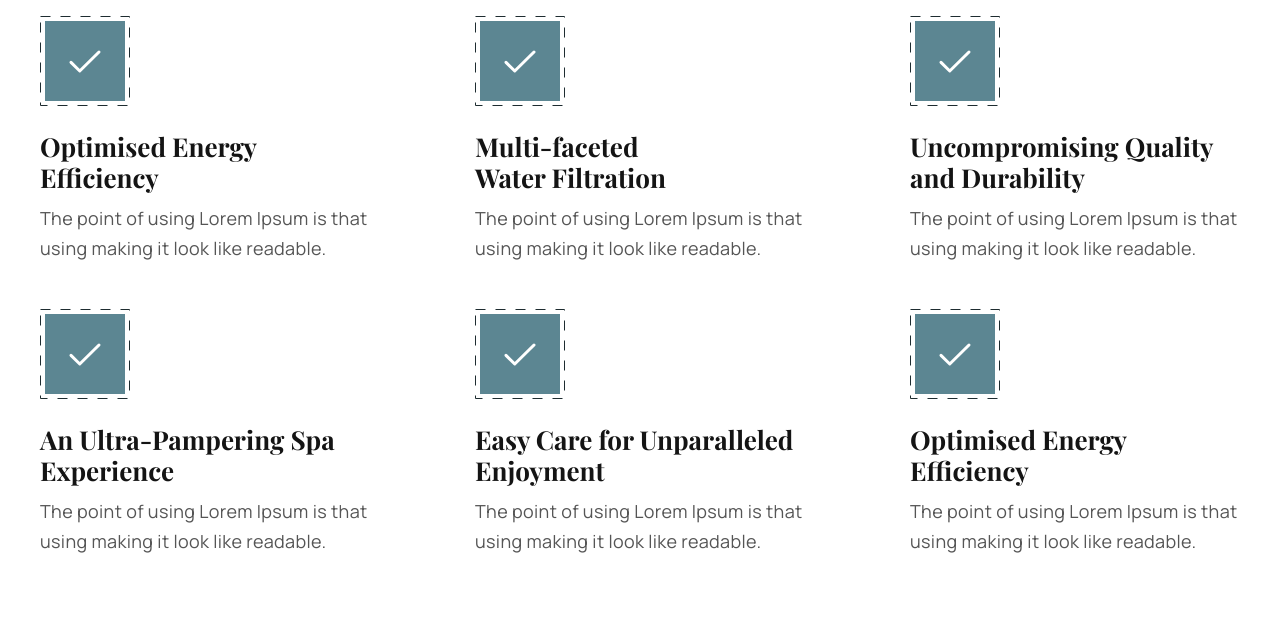
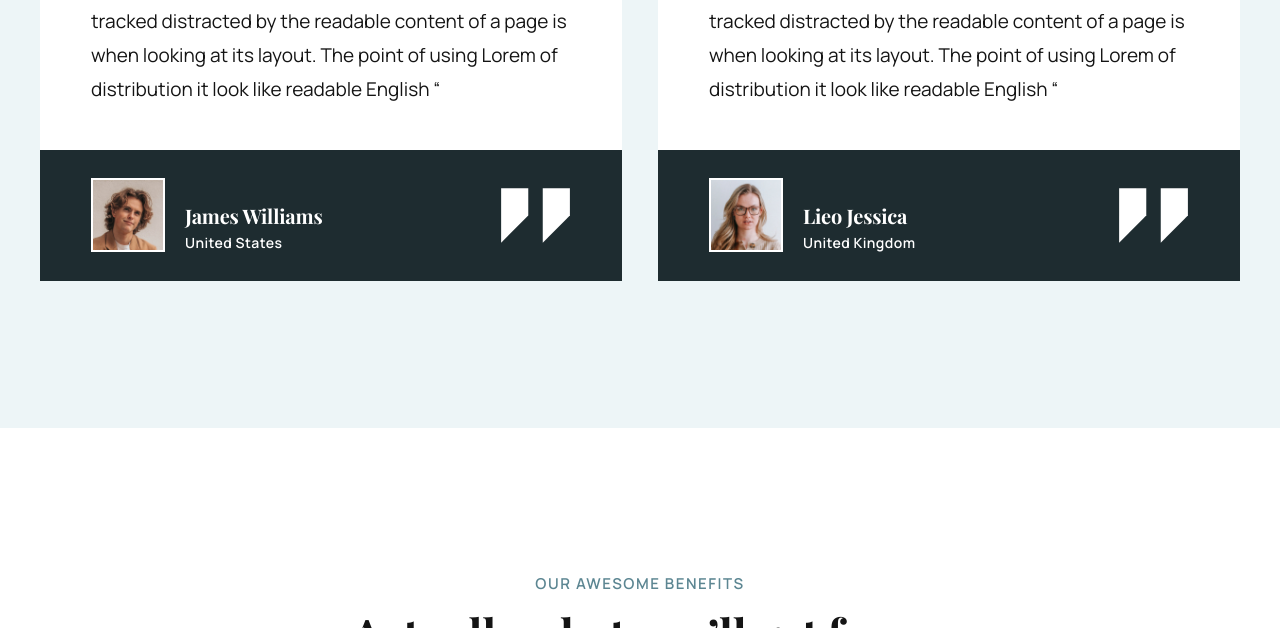
Before and after one commit to Firblain-it/Beautyness, a website: page dist/index.html in a window 1280 px wide. Shown: the part 713-1341 px from the top of the page. Drawn offline with Linux system fonts and the light colour scheme.

Commit message:
add testimonials section

```diff
--- a/dist/css/style.css
+++ b/dist/css/style.css
@@ -277,7 +277,100 @@ a {
 }
 
 /***************************************************************/
-/*********DISCOUNT**********************************************/
+/*********TESTIMONIALS**********************************************/
+/***************************************************************/
+.testimonials {
+    padding: 147px 0;
+    background-color: #EDF5F7;
+}
+
+.testimonials__inner {
+    text-align: center;
+}
+
+.testimonials .section-subtitle {
+    margin-bottom: 40px;
+}
+.testimonials__content{
+    display: flex;
+    justify-content: space-between;
+    flex-wrap: wrap;
+}
+.testimonials__item {
+    width: 582px;
+}
+
+.testimonials__item-comment {
+    padding: 44px 51px;
+    background-color: #fff;
+
+    text-align: left;
+    color: #141414;
+    font-family: "Manrope";
+    font-size: 19px;
+    font-weight: 400;
+    line-height: 180%;
+}
+
+.testimonials__item-author {
+    padding: 26px 51px;
+    background-color: #1E2C30;
+}
+
+.testimonials__item-author {
+    display: flex;
+    justify-content: space-between;
+    align-items: center;
+}
+
+.author__img {
+    width: 74px;
+    height: 74px;
+    border: 2px solid #FFF;
+}
+
+.author__info {
+    text-align: left;
+    margin-left: 20px;
+    margin-right: auto;
+}
+
+.rate {
+    display: flex;
+}
+
+.star,
+.half-star {
+    fill: #FFF;
+    width: 16px;
+    height: 16px;
+}
+
+.author__info .name {
+    color: #FFF;
+    font-family: "Playfair Display";
+    font-size: 20px;
+    font-weight: 700;
+    line-height: 160%;
+    letter-spacing: -0.2px;
+}
+
+.author__info .country {
+    color: #FFF;
+    font-family: "Manrope";
+    font-size: 14px;
+    font-weight: 600;
+    line-height: 160%;
+    letter-spacing: 0.42px;
+}
+
+.quote {
+    width: 70px;
+    height: 55px;
+}
+
+/***************************************************************/
+/*********BENEFITS**********************************************/
 /***************************************************************/
 .benefits {
     padding: 144px 0 161px 0;
--- a/dist/index.html
+++ b/dist/index.html
@@ -77,8 +77,79 @@
                 <h3 class="section-subtitle">We are Experienced in making you very Beautiful</h3>
             </section>
             <section class="testimonials">
-                <h2 class="section-title">Testimonials</h2>
-                <h3 class="section-subtitle">What our Customers says...</h3>
+                <div class="container">
+                    <div class="testimonials__inner">
+                        <h2 class="section-title">Testimonials</h2>
+                        <h3 class="section-subtitle">What our Customers says...</h3>
+                        <div class="testimonials__content">
+                            <div class="testimonials__item">
+                                <div class="testimonials__item-comment">“ It is a long established fact that a reader
+                                    will be tracked distracted by the readable content of a page is when looking at its
+                                    layout. The point of using Lorem of distribution it look like readable English “
+                                </div>
+                                <div class="testimonials__item-author">
+                                    <img class="author__img" src="./assets/images/testimonials/1.jpg"
+                                        alt="James Williams">
+                                    <div class="author__info">
+                                        <div class="rate">
+                                            <span><svg class="star">
+                                                    <use xlink:href="sprite.svg#star"></use>
+                                                </svg></span>
+                                            <span><svg class="star">
+                                                    <use xlink:href="sprite.svg#star"></use>
+                                                </svg></span>
+                                            <span><svg class="star">
+                                                    <use xlink:href="sprite.svg#star"></use>
+                                                </svg></span>
+                                            <span><svg class="star">
+                                                    <use xlink:href="sprite.svg#star"></use>
+                                                </svg></span>
+                                            <span><svg class="star">
+                                                    <use xlink:href="sprite.svg#half-star"></use>
+                                                </svg></span>
+                                        </div>
+                                        <div class="name">James Williams</div>
+                                        <div class="country">United States</div>
+                                    </div>
+                                    <img class="quote" src="./assets/images/testimonials/quotes.svg" alt="">
+                                </div>
+                            </div>
+                            <div class="testimonials__item">
+                                <div class="testimonials__item-comment">“ It is a long established fact that a reader
+                                    will be tracked distracted by the readable content of a page is when looking at its
+                                    layout. The point of using Lorem of distribution it look like readable English “
+                                </div>
+                                <div class="testimonials__item-author">
+                                    <img class="author__img" src="./assets/images/testimonials/2.jpg"
+                                        alt="James Williams">
+                                    <div class="author__info">
+                                        <div class="rate">
+                                            <span><svg class="star">
+                                                    <use xlink:href="sprite.svg#star"></use>
+                                                </svg></span>
+                                            <span><svg class="star">
+                                                    <use xlink:href="sprite.svg#star"></use>
+                                                </svg></span>
+                                            <span><svg class="star">
+                                                    <use xlink:href="sprite.svg#star"></use>
+                                                </svg></span>
+                                            <span><svg class="star">
+                                                    <use xlink:href="sprite.svg#star"></use>
+                                                </svg></span>
+                                            <span><svg class="star">
+                                                    <use xlink:href="sprite.svg#half-star"></use>
+                                                </svg></span>
+                                        </div>
+                                        <div class="name">Lieo Jessica</div>
+                                        <div class="country">United Kingdom</div>
+                                    </div>
+                                    <img class="quote" src="./assets/images/testimonials/quotes.svg" alt="">
+                                </div>
+                            </div>
+                        </div>
+                    </div>
+                </div>
+
             </section>
             <section class="benefits">
                 <div class="container">
```
Also changed, not shown: dist/assets/images/testimonials/1.jpg (added), dist/assets/images/testimonials/2.jpg (added), dist/assets/images/testimonials/quotes.svg (added), dist/sprite.svg.
